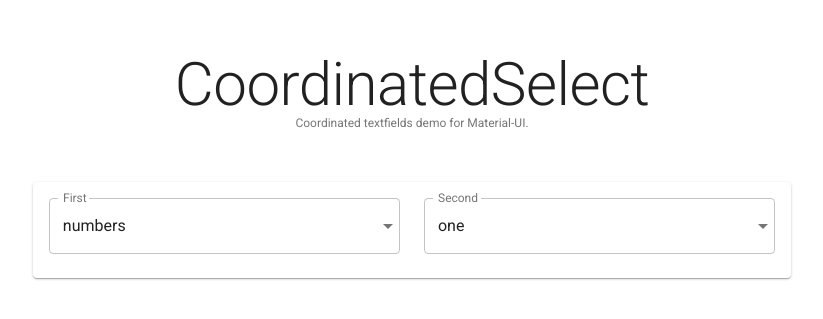
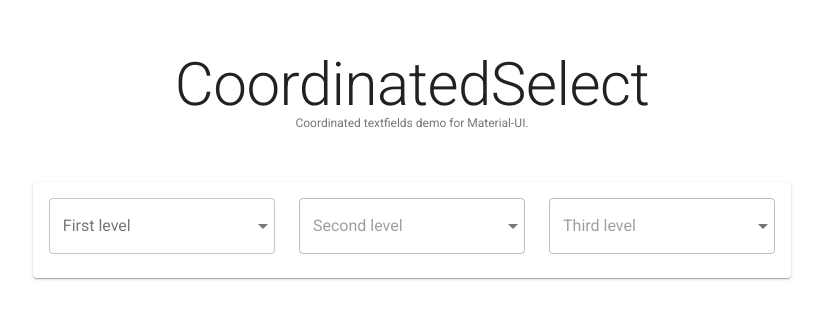
Before and after one commit to benshanahan1/mui-coordinated-select, a React (Create React App) app: page / in a window 1280 px wide. Shown: the part 195-514 px from the top of the page, without its empty margins (228-1051 px from the left). Built offline with nearby package versions, Linux system fonts and the light colour scheme.

Commit message:
major bugfixes, reworked state so multiple selects can be chained (more than just 2)

```diff
--- a/src/App.js
+++ b/src/App.js
@@ -28,45 +28,115 @@
 });
 
 /* Data */
-const first = ['numbers', 'symbols'];
-const second = {
-	numbers: ['one', 'two', 'three', 'four'],
-	symbols: ['&', '?', '!', '$'],
+const LABELS = ['First level', 'Second level', 'Third level'];
+const OPTIONS = {
+	numbers: {
+		one:   [1, 2, 3],
+		two:   [2, 4, 6],
+		three: [3, 6, 9],
+	},
+	letters: {
+		a: ['a', 'A', '4'],
+		e: ['e', 'E', '3'],
+		s: ['s', 'S', '$'],
+	},
 };
+const N_LEVELS = 3;
 
 class App extends React.Component {
-	state = {
-		firstSelectOptions: second[first[0]],
-		firstSelectValue: first[0],
-		secondSelectValue: second[first[0]][0],
-	};
+	constructor(props) {
+		super(props);
+		this.state = {
+			selectDepth: -1,
+			selectValues: [],
+		};
+	}
 
-	onChange = (selectNumber, value) => {
-		this.setState(prevState => ({
-			selectNumber: selectNumber,
-			selectValues: prevStates[selectNumber],
-		}));
-	};
+	getKeyArray(depth) {
+		const { selectValues, selectDepth } = this.state;
+		let obj = OPTIONS;
 
-	onFirstChange = (event) => {
-		const value = event.target.value;
+		if (selectValues.length > 0) {
+			// Step through each depth of the object, using `selectValues` as keys
+			// until we've reached specified depth.
+			for (let i = 0; i < depth; i++) {
+				if (i > selectDepth) break;
+				obj = obj[selectValues[i]];
+			}
+		}
+
+		// If object is not an array, just grab the keys.
+		if (!Array.isArray(obj)) {
+			obj = Object.keys(obj);
+		}
+
+		return obj;
+	}
+
+	/* Handle select input change. Parameter `depth` indicates how much
+	'progress' the user has made in selections. If the user changes a select
+	that precedes another select, all following selects will be cleared /
+	reset / disabled depending on what's applicable. */
+	onChange(depth, value) {
+		let { selectValues } = this.state;
+
+		// If selected value is none, it's the same as if the user changed the
+		// select element a level up.
+		if (!value) depth -= 1;
+
+		// Update selectValues with user's selection.
+		if (depth < selectValues.length) {
+			if (value) selectValues[depth] = value;
+			while(depth + 1 < selectValues.length) selectValues.pop();
+		} else {
+			selectValues.push(value);
+		}
+
 		this.setState({
-			firstSelectOptions: second[value],
-			firstSelectValue: value,
-			secondSelectValue: '',
+			selectDepth: depth,
+			selectValues: selectValues,
 		});
 	};
 
-	onSecondChange = (event) => {
-		const value = event.target.value;
-		this.setState({
-			secondSelectValue: value,
-		});
-	};
+	createSelects() {
+		let jsx = [];
+		const { selectDepth, selectValues } = this.state;
+		const nLevels = N_LEVELS;
+
+		for (let i = 0; i < nLevels; i++) {
+			const thisIndex = i;
+			const thisValue = selectValues[i] || '';
+			const thisOptions = this.getKeyArray(i);
+			const disabled = (i > selectDepth + 1);
+
+			jsx.push(
+				<Grid xs={4} key={i} item>
+					<TextField
+						fullWidth
+						select
+						disabled={disabled}
+						value={thisValue}
+						onChange={(e) =>
+							this.onChange(thisIndex, e.target.value)}
+						variant='outlined'
+						label={LABELS[i]}
+					>
+						<MenuItem value=''><em>None</em></MenuItem>
+						{thisOptions.map(option => (
+							<MenuItem key={option} value={option}>
+								{option}
+							</MenuItem>
+						))}
+					</TextField>
+				</Grid>
+			);
+		}
+
+		return jsx;
+	}
 
 	render() {
 		const { classes } = this.props;
-		const { firstSelectOptions, firstSelectValue, secondSelectValue } = this.state;
 
 		return (
 			<div className={classes.root}>
@@ -81,39 +151,7 @@
 				<Card className={classes.card}>
 					<CardContent>
 						<Grid container spacing={24}>
-							<Grid xs={6} item>
-								<TextField
-									fullWidth
-									select
-									value={firstSelectValue}
-									onChange={this.onFirstChange}
-									variant='outlined'
-									label='First'
-								>
-									{first.map(option => (
-										<MenuItem key={option} value={option}>
-											{option}
-										</MenuItem>
-									))}
-								</TextField>
-							</Grid>
-							<Grid xs={6} item>
-								<TextField
-									fullWidth
-									select
-									value={secondSelectValue}
-									label='Second'
-									onChange={this.onSecondChange}
-									variant='outlined'
-								>
-									<MenuItem value=''><em>None</em></MenuItem>
-									{firstSelectOptions.map(option => (
-										<MenuItem key={option} value={option}>
-											{option}
-										</MenuItem>
-									))}
-								</TextField>
-							</Grid>
+							{ this.createSelects() }
 						</Grid>
 					</CardContent>
 				</Card>
```
